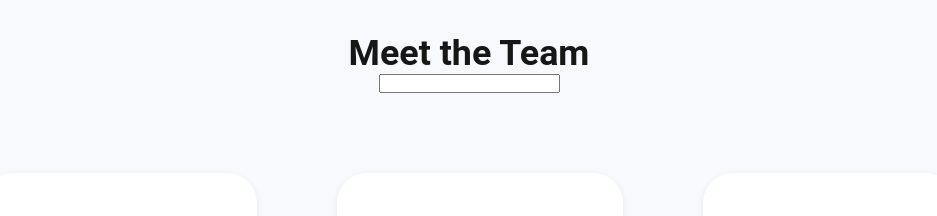
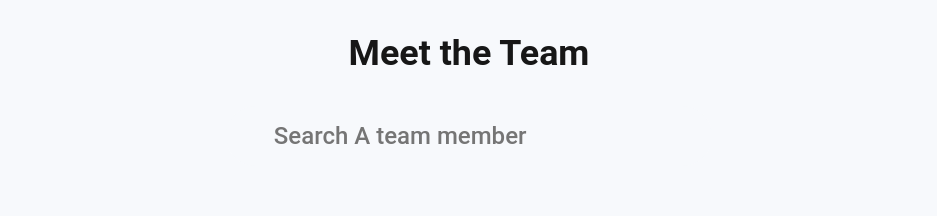
Before and after one commit to nonsoo/teampage--app, a React (Create React App) app: page / in a window 1280 px wide. Shown: the top 216 px of the page, without its empty margins (171-1108 px from the left). Built offline with nearby package versions, Linux system fonts and the light colour scheme; grey boxes are pictures that could not be loaded; a web font is replaced by a local one.

Commit message:
added searchStyled bar

```diff
--- a/src/App.js
+++ b/src/App.js
@@ -16,6 +16,7 @@ function App() {
         className="searchBar"
         defaultValue={searchTerm}
         onChange={(e) => setSearchTerm(e.target.value)}
+        placeholder="Search A team member"
       />
 
       <div className="cardContainer">
--- a/src/css/layout.css
+++ b/src/css/layout.css
@@ -99,6 +99,21 @@
   font-weight: var(--fw-sec);
 }
 
+.searchBar {
+  border: none;
+  margin-top: 2rem;
+  padding: 1rem 3rem;
+  border-radius: 30px;
+  width: clamp(300px, 40%, 700px);
+
+  font-size: var(--fs-sec);
+  font-family: var(--ff-prmy);
+  font-weight: var(--fw-sec);
+
+  color: var(--prmy-text-color);
+  background-color: var(--background-Clr-sec);
+}
+
 @media (prefers-color-scheme: dark) {
   :root {
     --prmy-text-color: #ffffff;
```
